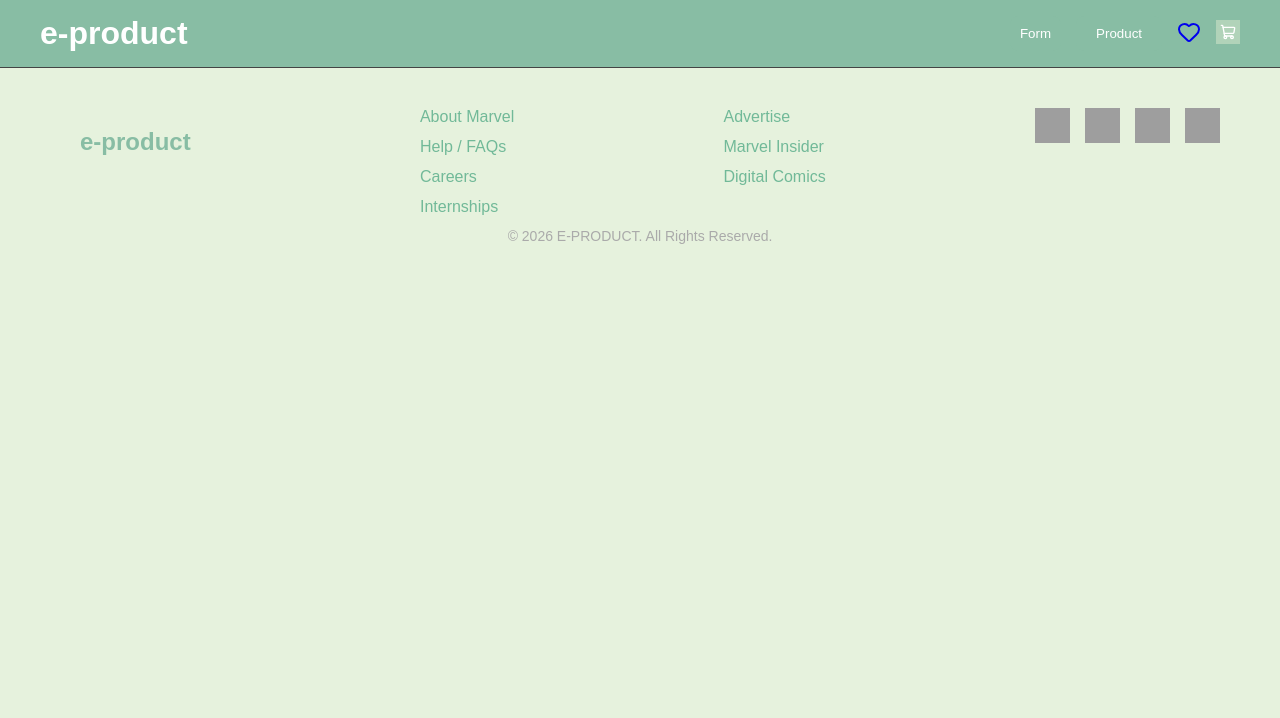
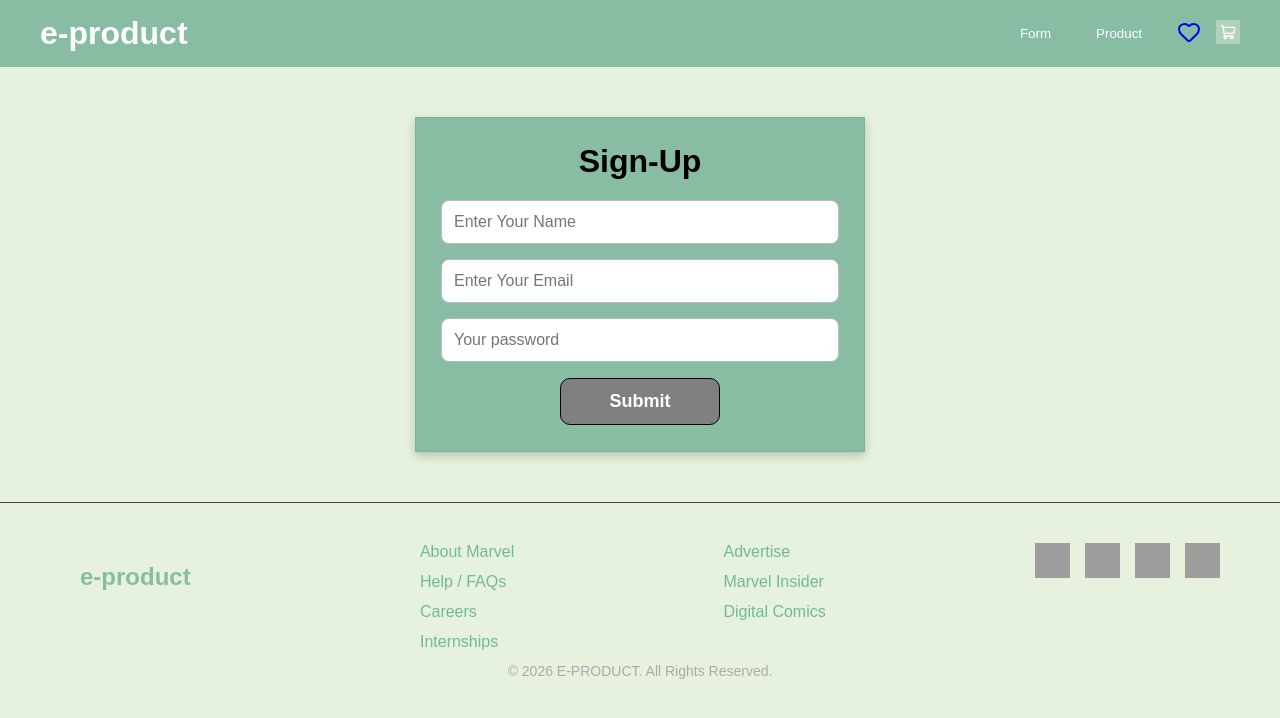
Before and after one commit to as7844285-stack/ecommerce-practical, a React (Vite) app: page /signup in a window 1280 px wide. Shown: the top 718 px of the page. Built offline with nearby package versions, Linux system fonts and the light colour scheme; no server answers; grey boxes are pictures that could not be loaded.

Commit message:
product , sign up , login screen created

```diff
--- a/package.json
+++ b/package.json
@@ -10,6 +10,7 @@
     "preview": "vite preview"
   },
   "dependencies": {
+    "axios": "^1.18.1",
     "lucide": "^1.23.0",
     "lucide-react": "^1.23.0",
     "react": "^19.2.7",
--- a/src/App.jsx
+++ b/src/App.jsx
@@ -1,17 +1,34 @@
-import { memo, useState } from "react";
+import { memo, useEffect, useState,} from "react";
 import Header from "./components/header";
 import Footer from "./components/footer";
 import { Route, Routes } from "react-router-dom";
 import Wishlist from "./pages/wishlist";
 import Home from "./pages/home";
-import { products } from "./components/dummy";
+import Form from "./pages/form";
+import { axiosInstance } from "./axios";
 import Product from "./pages/product";
-import Form from "./pages/form";
+import Signup from "./pages/signup";
+import Login from "./pages/login";
 
 const App = () => {
-  const data = products;
+  const [favData, setFavData] = useState([]);
+  const [product, setProducts] = useState([]);
 
-  const [favData, setFavData] = useState([]);
+  useEffect(()=>{
+
+      const fetchData= async()=>{
+        try{
+           const products = await axiosInstance.get("/products");
+           setProducts(products?.data?.data);
+        }catch(error){
+          console.log(error);
+        }
+      }
+      fetchData();
+  },[]);
+
+
+
 
   const addToCart = (product) => {
     setFavData((prev) => [...prev, product]);
@@ -57,7 +74,7 @@ const App = () => {
         element={
           // <h1
           <Home
-              data={data}
+              products={product}
               addToCart={addToCart}
               toggleWishlist={toggleWishlist}
               favData={favData}
@@ -69,23 +86,34 @@ const App = () => {
         element={
         <Form
 
-        data={data}/>
+        data={product}/>
         }/>
+
+
+           <Route
+          path="/signup"
+          element={<Signup/>}
+        />
+
+      <Route
+          path="/login"
+          element={<Login/>}
+        />
         <Route
           path="/"
           element={
             <Home
-              data={data}
+              products={product}
               addToCart={addToCart}
               toggleWishlist={toggleWishlist}
               favData={favData}
             />
           }
         />
-        <Route path="/" element={<Home data={data} />} />
+        <Route path="/" element={<Home data={product} />} />
         <Route
           path="/product"
-          element={<Product data={data} addToCart={addToCart} />}
+          element={<Product data={product} addToCart={addToCart} />}
         />
         <Route
           path="/wishlists"
--- /dev/null
+++ b/src/axios.js
@@ -0,0 +1,4 @@
+import axios from "axios";
+export const axiosInstance = axios.create({
+    baseURL: "http://localhost:3000/api/",
+})
--- a/src/pages/home.jsx
+++ b/src/pages/home.jsx
@@ -1,20 +1,22 @@
 import { memo } from "react";
 import Banner from "../components/banner";
 import Card from "../components/card";
-const Home = ({ data, addToCart, toggleWishlist, favData }) => {
+import { dummyImg, imgBaseURL } from "../staticData";
+const Home = ({ products=[], addToCart, toggleWishlist, favData }) => {
   return (
     <div>
       <Banner />
 
       <div className="container">
-        {data.map((elem) => {
+        {products.map((elem) => {
           return (
             <Card
-              id={elem.id}
-              title={elem.title}
-              discription={elem.description}
+              id={elem._id}
+              title={elem.name}
+              discription={elem.description || "description is not found"}
               price={elem.price}
-              image={elem.image}
+             image={elem?.image ? `${imgBaseURL}${elem?.image}`   : dummyImg}
+
               addToCart={addToCart}
               toggleWishlist={toggleWishlist}
               favData={favData}
--- /dev/null
+++ b/src/pages/login.jsx
@@ -0,0 +1,110 @@
+import { useState, memo } from "react";
+import { axiosInstance } from "../axios";
+
+const Signup = () => {
+  const [email, setEmail] = useState("");
+  const [password, setPassword] = useState("");
+  const [error, setError] = useState({});
+  const [submitted, setSubmitted] = useState(false);
+
+  const handleSubmit = async (e) => {
+    e.preventDefault();
+
+    setSubmitted(true);
+
+    let newError = {};
+
+    if (!email.trim()) {
+      newError.email = "Email is required.";
+    }
+
+    if (!password.trim()) {
+      newError.password = "Password  is required.";
+    }
+
+    setError(newError);
+
+    if (Object.keys(newError).length > 0) {
+      return;
+    }
+
+    const obj = {
+      name,
+      email,
+      password,
+    };
+
+    console.log( " submitted data " , obj);
+
+    await axiosInstance.post("/user/login", obj);
+
+
+    // Clear form
+    setEmail("");
+    setPassword("");
+    setError({});
+  };
+
+  return (
+    <div className="productForm">
+      <form onSubmit={handleSubmit}>
+        <h1>Sign-Up</h1>
+
+        <input
+          type="email"
+          placeholder="Enter Your Email"
+          value={email}
+          onChange={(e) => {
+            setEmail(e.target.value);
+
+            if (submitted) {
+              setError((prev) => ({
+                ...prev,
+                email: "",
+              }));
+            }
+          }}
+        />
+
+        {error.email && <ErrorField field={error.email} />}
+
+        <input
+          type="password"
+          placeholder="Your password"
+          value={password}
+          onChange={(e) => {
+            setPassword(e.target.value);
+
+            if (submitted) {
+              setError((prev) => ({
+                ...prev,
+                password: "",
+              }));
+            }
+          }}
+        />
+        {error.password && <ErrorField field={error.password} />}
+
+        <button type="submit" className="subBtn" style={{backgroundColor:"gray"}}>
+          Submit
+        </button>
+      </form>
+    </div>
+  );
+};
+
+export default memo(Signup);
+
+function ErrorField({ field }) {
+  return (
+    <p
+      style={{
+        color: "red",
+        fontSize: "14px",
+        marginTop: "5px",
+      }}
+    >
+      {field}
+    </p>
+  );
+}
--- a/src/pages/product.jsx
+++ b/src/pages/product.jsx
@@ -1,19 +1,46 @@
+import { useEffect, useState } from "react";
 import Card from "../components/card";
+import { axiosInstance } from "../axios";
+import { dummyImg, imgBaseURL } from "../staticData";
 
-export default function Product({ data, addToCart }) {
+
+export default function Product({ addToCart }) {
+
+const [products , setProducts]= useState([]);
+
+  useEffect(()=>{
+
+
+    const fetchData = async ()=>{
+      try{
+        const products = await axiosInstance.get("/products");
+        console.log("products",products);
+
+        setProducts(products?.data?.data);
+        console.log("products",products);
+      }catch(err){
+        console.log(err);
+      }
+    }
+    fetchData();
+  },[])
+
+
+
+
   return (
     <div className="">
       <h2>All Products </h2>
       <div className="container">
-        {data.map((elem) => {
+        {products.map((elem) => {
           return (
             <Card
-              key={elem.id}
-              id={elem.id}
-              title={elem.title}
-              discription={elem.description}
+              key={elem._id}
+              id={elem._id}
+              title={elem.name}
+              discription={elem?.description || "description not found"}
               price={elem.price}
-              image={elem.image}
+              image={elem?.image ? `${imgBaseURL}${elem?.image}`   : dummyImg}
               addToCart={addToCart}
             />
           );
--- /dev/null
+++ b/src/pages/signup.jsx
@@ -0,0 +1,141 @@
+import { useState, memo } from "react";
+import { axiosInstance } from "../axios";
+
+const Signup = () => {
+  const [name, setName] = useState("");
+  const [email, setEmail] = useState("");
+  const [password, setPassword] = useState("");
+  const [error, setError] = useState({});
+  const [submitted, setSubmitted] = useState(false);
+
+  const handleSubmit = async (e) => {
+    e.preventDefault();
+
+    setSubmitted(true);
+
+    let newError = {};
+
+    if (!name.trim()) {
+      newError.name = "Name field is required.";
+    }
+
+    if (!email.trim()) {
+      newError.email = "Email is required.";
+    }
+
+    if (!password.trim()) {
+      newError.password = "Password  is required.";
+    }
+
+    setError(newError);
+
+    if (Object.keys(newError).length > 0) {
+      return;
+    }
+
+    const obj = {
+      name,
+      email,
+      password,
+    };
+
+    console.log( " submitted data " , obj);
+
+    await axiosInstance.post("/user/signup", obj);
+
+
+
+    alert("Form Submitted Successfully!");
+
+
+    // Clear form
+    setName("");
+    setEmail("");
+    setPassword("");
+    setError({});
+  };
+
+  return (
+    <div className="productForm">
+      <form onSubmit={handleSubmit}>
+        <h1>Sign-Up</h1>
+
+        {/* Name */}
+
+        <input
+          type="text"
+
+          placeholder="Enter Your Name"
+          value={name}
+          onChange={(e) => {
+            setName(e.target.value);
+
+            if (submitted) {
+              setError((prev) => ({
+                ...prev,
+                name: "",
+              }));
+            }
+          }}
+        />
+
+        {error.name && <ErrorField field={error.name} />}
+
+        <input
+          type="email"
+          placeholder="Enter Your Email"
+          value={email}
+          onChange={(e) => {
+            setEmail(e.target.value);
+
+            if (submitted) {
+              setError((prev) => ({
+                ...prev,
+                email: "",
+              }));
+            }
+          }}
+        />
+
+        {error.email && <ErrorField field={error.email} />}
+
+        <input
+          type="password"
+          placeholder="Your password"
+          value={password}
+          onChange={(e) => {
+            setPassword(e.target.value);
+
+            if (submitted) {
+              setError((prev) => ({
+                ...prev,
+                password: "",
+              }));
+            }
+          }}
+        />
+        {error.password && <ErrorField field={error.password} />}
+
+        <button type="submit" className="subBtn" style={{backgroundColor:"gray"}}>
+          Submit
+        </button>
+      </form>
+    </div>
+  );
+};
+
+export default memo(Signup);
+
+function ErrorField({ field }) {
+  return (
+    <p
+      style={{
+        color: "red",
+        fontSize: "14px",
+        marginTop: "5px",
+      }}
+    >
+      {field}
+    </p>
+  );
+}
--- /dev/null
+++ b/src/staticData/index.ts
@@ -0,0 +1,4 @@
+export const imgBaseURL="http://localhost:3000/";
+
+
+export const dummyImg  = "https://images.unsplash.com/flagged/photo-1572392640988-ba48d1a74457?q=80&w=764&auto=format&fit=crop&ixlib=rb-4.1.0&ixid=M3wxMjA3fDB8MHxwaG90by1wYWdlfHx8fGVufDB8fHx8fA%3D%3D";
```
Also changed, not shown: 1 other file (tests, documents, lock files or other folders).
